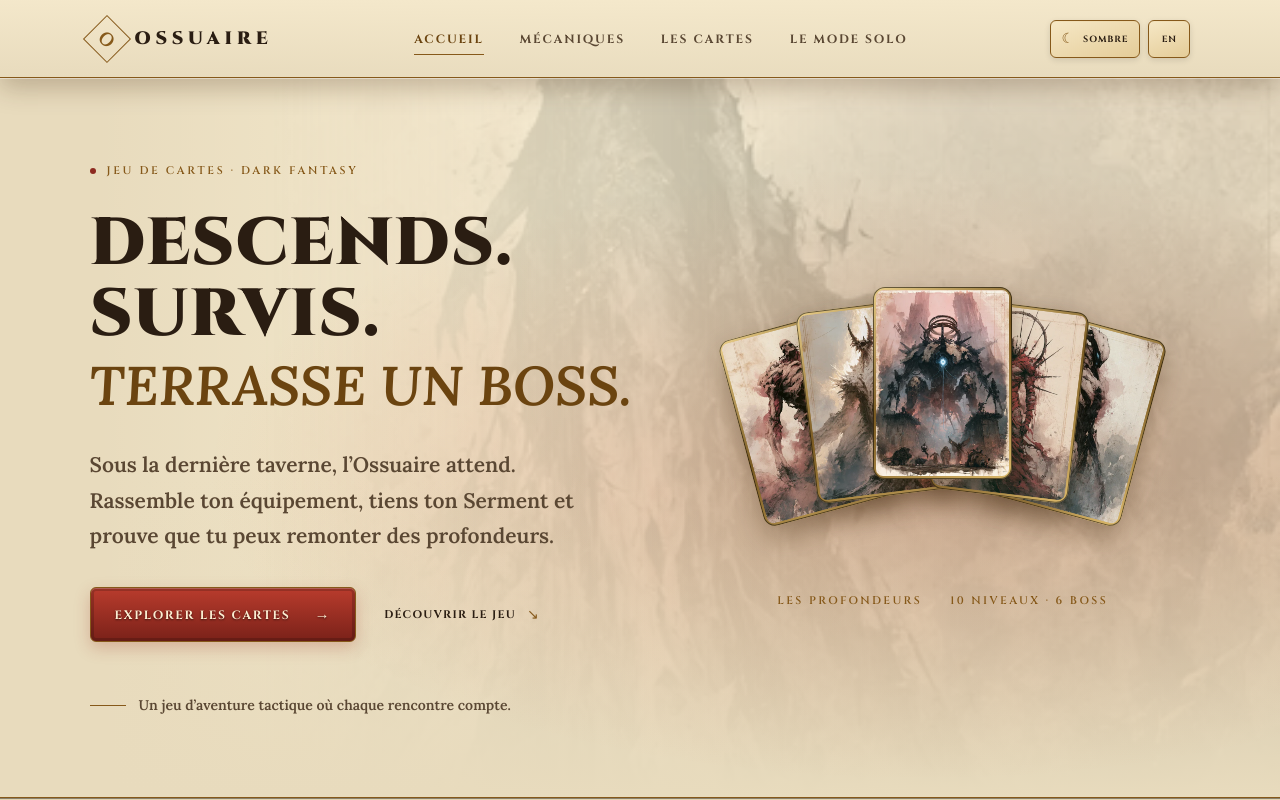
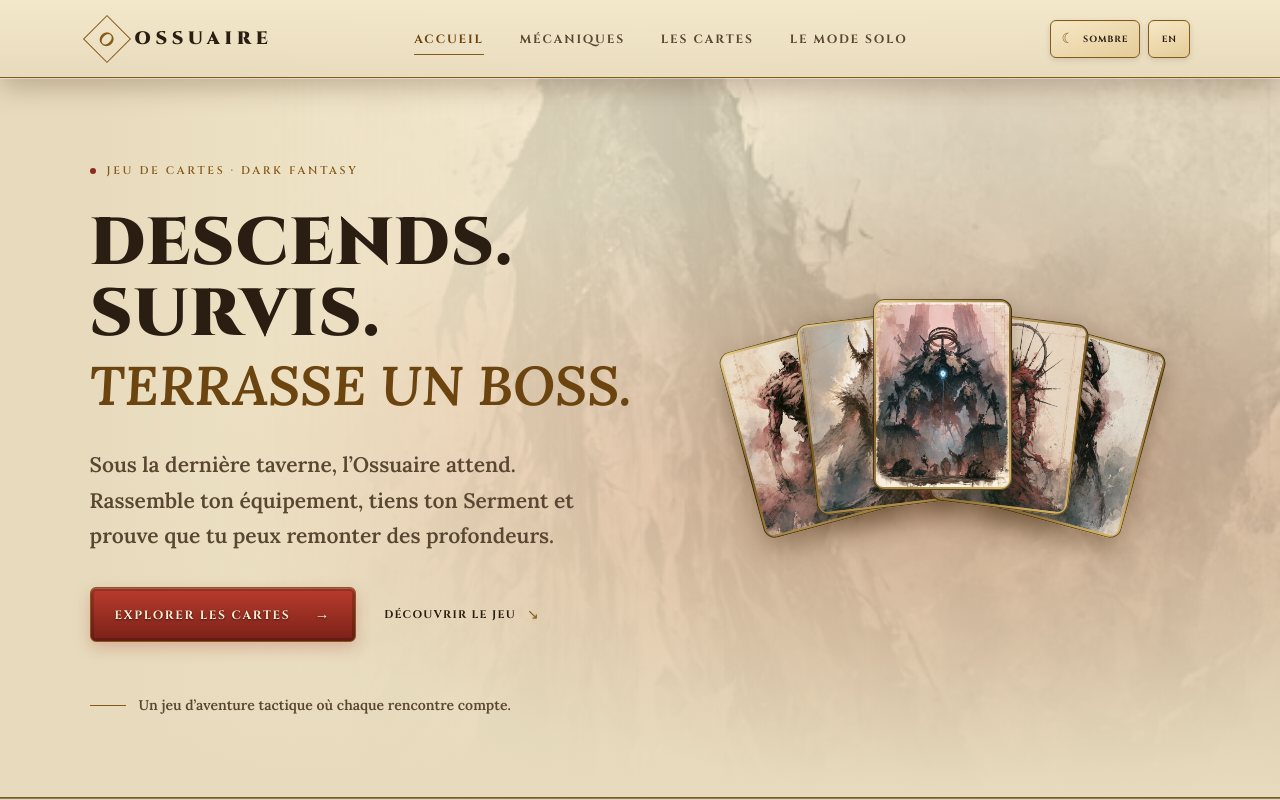
Before and after one commit to G33KOO/Ossuary-game, a React (Vite) app: page / in a window 1280 px wide. Shown: the top 800 px of the page. Built offline with nearby package versions, Linux system fonts and the light colour scheme.

Commit message:
Remove the homepage card fan caption

```diff
--- a/src/components/HeroSection.tsx
+++ b/src/components/HeroSection.tsx
@@ -61,10 +61,6 @@ export function HeroSection() {
             </button>
           ))}
         </div>
-        <div className="art-caption">
-          <span>{t('hero.depths')}</span>
-          <span>{t('hero.levelsBosses')}</span>
-        </div>
       </div>
     </section>
   )
```
